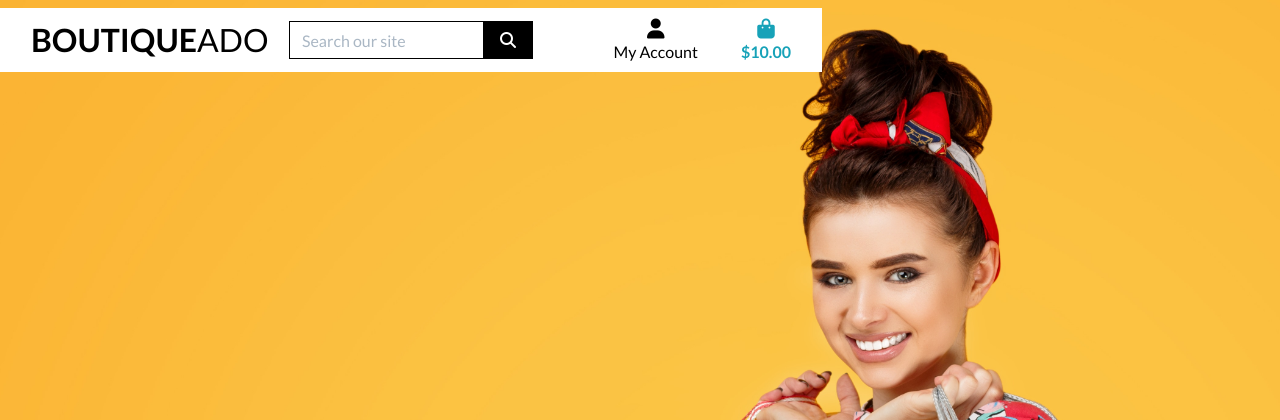
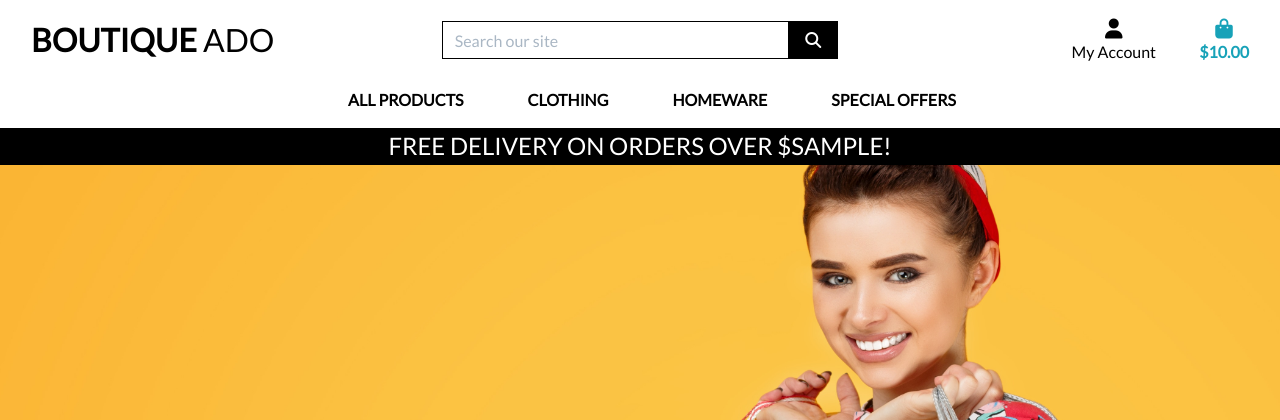
Before and after one commit to JWalshe86/boutique_ado_v1, a Django app: template templates/base.html in a window 1280 px wide. Shown: the top 420 px of the page. Run offline with Django 3.2, Linux system fonts and the light colour scheme; the template is opened without the code that fills it: most values are stand-ins (such as "Sample title", 1, 10 or a date in 2020); some libraries are stand-ins or nearby versions.

Commit message:
added mobile header and nav bar

```diff
--- a/templates/base.html
+++ b/templates/base.html
@@ -5,31 +5,28 @@
   <head>
 
     {% block meta %}
+        <meta http-equiv="X-UA-Compatible" content="ie=edge">
         <meta charset="utf-8">
         <meta name="viewport" content="width=device-width, initial-scale=1, shrink-to-fit=no">
-    	<meta http-equiv="X-UA-Compatible" content="ie=edge">
     {% endblock %}
 
     {% block extra_meta %}
     {% endblock %}
 
     {% block corecss %}
-        <link rel="preconnect" href="https://fonts.googleapis.com">
-        <link rel="preconnect" href="https://fonts.gstatic.com" crossorigin>
-        <link href="https://fonts.googleapis.com/css2?family=Lato:ital,wght@0,100;0,300;0,400;0,700;0,900;1,100;1,300;1,400;1,700;1,900&display=swap" rel="stylesheet">
-        <link rel="stylesheet" href="https://cdn.jsdelivr.net/npm/bootstrap@4.6.2/dist/css/bootstrap.min.css" integrity="sha384-xOolHFLEh07PJGoPkLv1IbcEPTNtaed2xpHsD9ESMhqIYd0nLMwNLD69Npy4HI+N" crossorigin="anonymous">
+        <link rel="stylesheet" href="https://stackpath.bootstrapcdn.com/bootstrap/4.4.1/css/bootstrap.min.css" integrity="sha384-Vkoo8x4CGsO3+Hhxv8T/Q5PaXtkKtu6ug5TOeNV6gBiFeWPGFN9MuhOf23Q9Ifjh" crossorigin="anonymous">
+        <link rel="stylesheet" href="https://fonts.googleapis.com/css?family=Lato&display=swap">
         <link rel="stylesheet" href="{% static 'css/base.css' %}">
     {% endblock %}
 
     {% block extra_css %}
     {% endblock %}
 
-
     {% block corejs %}
-        <script src="https://kit.fontawesome.com/ba48ac2667.js" crossorigin="anonymous"></script>
-        <script src="https://cdn.jsdelivr.net/npm/jquery@3.5.1/dist/jquery.slim.min.js" integrity="sha384-DfXdz2htPH0lsSSs5nCTpuj/zy4C+OGpamoFVy38MVBnE+IbbVYUew+OrCXaRkfj" crossorigin="anonymous"></script>
-   	    <script src="https://cdn.jsdelivr.net/npm/popper.js@1.16.1/dist/umd/popper.min.js" integrity="sha384-9/reFTGAW83EW2RDu2S0VKaIzap3H66lZH81PoYlFhbGU+6BZp6G7niu735Sk7lN" crossorigin="anonymous"></script>
-    	<script src="https://cdn.jsdelivr.net/npm/bootstrap@4.6.2/dist/js/bootstrap.min.js" integrity="sha384-+sLIOodYLS7CIrQpBjl+C7nPvqq+FbNUBDunl/OZv93DB7Ln/533i8e/mZXLi/P+" crossorigin="anonymous"></script>
+        <script src="https://kit.fontawesome.com/e9c73d7092.js" crossorigin="anonymous"></script>
+        <script src="https://code.jquery.com/jquery-3.4.1.slim.min.js" integrity="sha384-J6qa4849blE2+poT4WnyKhv5vZF5SrPo0iEjwBvKU7imGFAV0wwj1yYfoRSJoZ+n" crossorigin="anonymous"></script>
+        <script src="https://cdn.jsdelivr.net/npm/popper.js@1.16.0/dist/umd/popper.min.js" integrity="sha384-Q6E9RHvbIyZFJoft+2mJbHaEWldlvI9IOYy5n3zV9zzTtmI3UksdQRVvoxMfooAo" crossorigin="anonymous"></script>
+        <script src="https://stackpath.bootstrapcdn.com/bootstrap/4.4.1/js/bootstrap.min.js" integrity="sha384-wfSDF2E50Y2D1uUdj0O3uMBJnjuUD4Ih7YwaYd1iqfktj0Uod8GCExl3Og8ifwB6" crossorigin="anonymous"></script>
     {% endblock %}
 
     {% block extra_js %}
@@ -38,15 +35,15 @@
     <title>Boutique Ado {% block extra_title %}{% endblock %}</title>
   </head>
   <body>
-	<header class="container-fluid fixed-top pt-lg-2 d-lg-flex">
-    <div class="row bg-white ">
-      <div class="col12 col-lg-4 my-auto py-1 py-lg-0 text-center text-lg-left">
+    <header class="container-fluid fixed-top">
+        <div id="topnav" class="row bg-white pt-lg-2 d-none d-lg-flex">
+            <div class="col-12 col-lg-4 my-auto py-1 py-lg-0 text-center text-lg-left">
                 <a href="{% url 'home' %}" class="nav-link main-logo-link">
-          <h2 class="logo-font text-black my-0"><strong>Boutique</strong>Ado</h2>
+                    <h2 class="logo-font text-black my-0"><strong>Boutique</strong> Ado</h2>
                 </a>
             </div>
-      <div class="col12 col-lg-4 my-auto py-1 py-lg-0">
-        <form method="GET" action="#">
+            <div class="col-12 col-lg-4 my-auto py-1 py-lg-0">
+                <form method="GET" action="">
                     <div class="input-group w-100">
                         <input class="form-control border border-black rounded-0" type="text" name="q" placeholder="Search our site">
                         <div class="input-group-append">
@@ -59,7 +56,7 @@
                     </div>
                 </form>
             </div>
-      <div class="col12 col-lg-4 my-auto py-1 py-lg-0">
+            <div class="col-12 col-lg-4 my-auto py-1 py-lg-0">
                 <ul class="list-inline list-unstyled text-center text-lg-right my-0">
                     <li class="list-inline-item dropdown">
                         <a class="text-black nav-link" href="#" id="user-options" data-toggle="dropdown" aria-haspopup="true" aria-expanded="false">
@@ -71,13 +68,13 @@
                         <div class="dropdown-menu border-0" aria-labelledby="user-options">
                             {% if request.user.is_authenticated %}
                                 {% if request.user.is_superuser %}
-                          <a href="#" class="dropdown-item">Product Management</a>
+                                    <a href="" class="dropdown-item">Product Management</a>
                                 {% endif %}
                                 <a href="" class="dropdown-item">My Profile</a>
-                      <a href="" class="dropdown-item">Logout</a>
+                                <a href="{% url 'account_logout' %}" class="dropdown-item">Logout</a>
                             {% else %}
-                      <a href="" class="dropdown-item">Register</a>
-                      <a href="" class="dropdown-item">Login</a>
+                                <a href="{% url 'account_signup' %}" class="dropdown-item">Register</a>
+                                <a href="{% url 'account_login' %}" class="dropdown-item">Login</a>
                             {% endif %}
                         </div>
                     </li>
@@ -98,6 +95,20 @@
                 </ul>
             </div>
         </div>
+        <div class="row bg-white">
+            <nav class="navbar navbar-expand-lg navbar-light w-100">
+                <button class="navbar-toggler" type="button" data-toggle="collapse" data-target="#main-nav" aria-controls="main-nav" aria-expanded="false" aria-label="Toggle navigation">
+                    <span class="navbar-toggler-icon"></span>
+                </button>
+                {% include 'includes/mobile-top-header.html' %}
+                {% include 'includes/main-nav.html' %}
+            </nav>
+        </div>
+        <div id="delivery-banner" class="row text-center">
+            <div class="col bg-black text-white">
+                <h4 class="logo-font my-1">Free delivery on orders over ${{ free_shipping_threshold }}!</h4>
+            </div>
+        </div>
     </header>
 
     {% if messages %}
@@ -113,5 +124,6 @@
     {% block postloadjs %}
     {% endblock %}
 
+
   </body>
 </html>
--- /dev/null
+++ b/templates/includes/main-nav.html
@@ -0,0 +1,50 @@
+<div class="collapse navbar-collapse" id="main-nav">
+    <ul class="navbar-nav w-auto mx-auto">
+        <li class="nav-item dropdown">
+            <a class="logo-font font-weight-bold nav-link text-black mr-5" href="#" id="all-products-link" data-toggle="dropdown" aria-haspopup="true" aria-expanded="false">
+                All Products
+            </a>
+            <div class="dropdown-menu border-0" aria-labelledby="all-products-link">
+                <a href="" class="dropdown-item">By Price</a>
+                <a href="" class="dropdown-item ">By Rating</a>
+                <a href="" class="dropdown-item ">By Category</a>
+                <a href="" class="dropdown-item">All Products</a>
+            </div>
+        </li>
+
+        <li class="nav-item dropdown">
+            <a class="logo-font font-weight-bold nav-link text-black mr-5" href="#" id="clothing-link" data-toggle="dropdown" aria-haspopup="true" aria-expanded="false">
+                Clothing
+            </a>
+            <div class="dropdown-menu border-0" aria-labelledby="clothing-link">
+                <a href="" class="dropdown-item">Activewear &amp; Essentials</a>
+                <a href="" class="dropdown-item">Jeans</a>
+                <a href="" class="dropdown-item">Shirts</a>
+                <a href="" class="dropdown-item">All Clothing</a>
+            </div>
+        </li>
+
+        <li class="nav-item dropdown">
+            <a class="logo-font font-weight-bold nav-link text-black mr-5" href="#" id="homeware-link" data-toggle="dropdown" aria-haspopup="true" aria-expanded="false">
+                Homeware
+            </a>
+            <div class="dropdown-menu border-0" aria-labelledby="homeware-link">
+                <a href="" class="dropdown-item">Bed &amp; Bath</a>
+                <a href="" class="dropdown-item">Kitchen &amp; Dining</a>
+                <a href="" class="dropdown-item">All Homeware</a>
+            </div>
+        </li>
+
+        <li class="nav-item dropdown">
+            <a class="logo-font font-weight-bold nav-link text-black" href="#" id="specials-link" data-toggle="dropdown" aria-haspopup="true" aria-expanded="false">
+                Special Offers
+            </a>
+            <div class="dropdown-menu border-0" aria-labelledby="specials-link">
+                <a href="" class="dropdown-item">New Arrivals</a>
+                <a href="" class="dropdown-item">Deals</a>
+                <a href="" class="dropdown-item">Clearance</a>
+                <a href="" class="dropdown-item">All Specials</a>
+            </div>
+        </li>
+    </ul>
+</div>
--- /dev/null
+++ b/templates/includes/mobile-top-header.html
@@ -0,0 +1,56 @@
+<li class="list-inline-item">
+    <a class="text-black nav-link d-block d-lg-none" href="#" id="mobile-search" data-toggle="dropdown" aria-haspopup="true" aria-expanded="false">
+        <div class="text-center">
+            <div><i class="fas fa-search fa-lg"></i></div>
+            <p class="my-0">Search</p>
+        </div>
+    </a>
+    <div class="dropdown-menu border-0 w-100 p-3 rounded-0 my-0" aria-labelledby="mobile-search">
+        <form class="form" method="GET" action="">
+            <div class="input-group w-100">
+                <input class="form-control border border-black rounded-0" type="text" name="q" placeholder="Search our site">
+                <div class="input-group-append">
+                    <button class="form-control form-control btn btn-black border border-black rounded-0" type="submit">
+                        <span class="icon">
+                            <i class="fas fa-search"></i>
+                        </span>
+                    </button>
+                </div>
+            </div>
+        </form>
+    </div>
+</li>
+<li class="list-inline-item dropdown">
+    <a class="text-black nav-link d-block d-lg-none" href="#" id="user-options" data-toggle="dropdown" aria-haspopup="true" aria-expanded="false">
+        <div class="text-center">
+            <div><i class="fas fa-user fa-lg"></i></div>
+            <p class="my-0">My Account</p>
+        </div>
+    </a>
+    <div class="dropdown-menu border-0" aria-labelledby="user-options">
+        {% if request.user.is_authenticated %}
+            {% if request.user.is_superuser %}
+                <a href="{% url 'account_logout' %}" class="dropdown-item">Product Management</a>
+            {% endif %}
+            <a href="" class="dropdown-item">My Profile</a>
+            <a href="{% url 'account_logout' %}" class="dropdown-item">Logout</a>
+        {% else %}
+            <a href="{% url 'account_signup' %}" class="dropdown-item">Register</a>
+            <a href="{% url 'account_login' %}" class="dropdown-item">Login</a>
+        {% endif %}
+    </div>
+</li>
+<li class="list-inline-item">
+    <a class="{% if grand_total %}text-primary font-weight-bold{% else %}text-black{% endif %} nav-link d-block d-lg-none" href="">
+        <div class="text-center">
+            <div><i class="fas fa-shopping-bag fa-lg"></i></div>
+            <p class="my-0">
+                {% if grand_total %}
+                    ${{ grand_total|floatformat:2 }}
+                {% else %}
+                    $0.00
+                {% endif %}
+            </p>
+        </div>
+    </a>
+</li>
```
Lines whose indentation alone changed are shown as unchanged.
